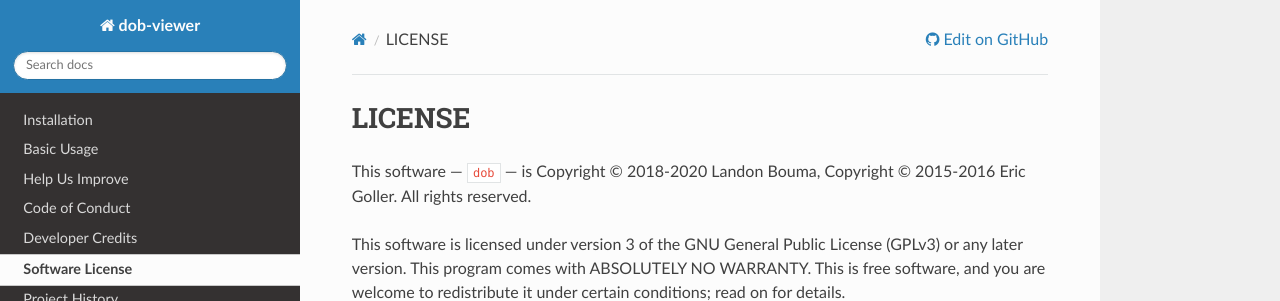
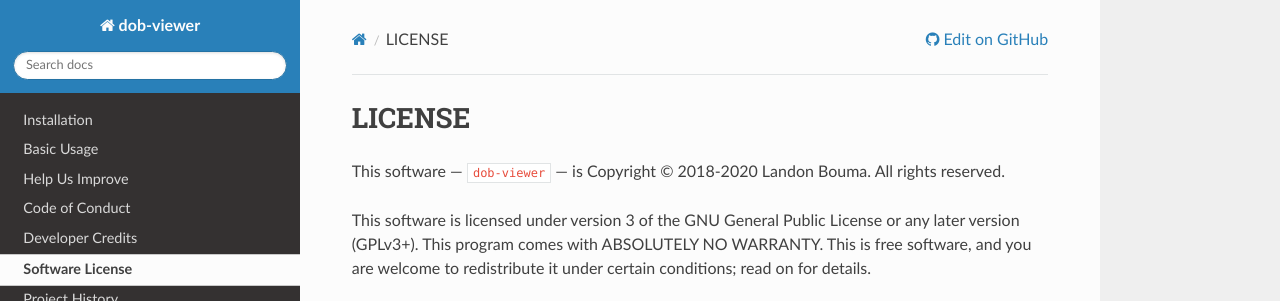
Before and after one commit to doblabs/dob-viewer, a Sphinx documentation site: the page built from docs/license.rst, in a window 1280 px wide, cut to the strip 0-301 px from the top of the page. Built offline with Sphinx 7.4.7 and the Read the Docs theme 2.0.0, drawn with Linux system fonts in a browser that asks for light colours; pages that are not in the unit, such as notebooks, are missing from menus.

```diff
--- a/docs/license.rst
+++ b/docs/license.rst
@@ -3,14 +3,13 @@
 #######
 
 This software —
-``dob`` —
-is Copyright © 2018-2020 Landon Bouma,
-Copyright © 2015-2016 Eric Goller.
+``dob-viewer`` —
+is Copyright © 2018-2020 Landon Bouma.
 All rights reserved.
 
 This software is licensed under version 3
-of the GNU General Public License (GPLv3)
-or any later version.
+of the GNU General Public License
+or any later version (GPLv3+).
 This program comes with ABSOLUTELY NO WARRANTY. This
 is free software, and you are welcome to redistribute
 it under certain conditions; read on for details.
```
Also changed, not shown: setup.cfg (+2 -7 lines), setup.py (+12 -9 lines), .travis.yml, 6 other files.
